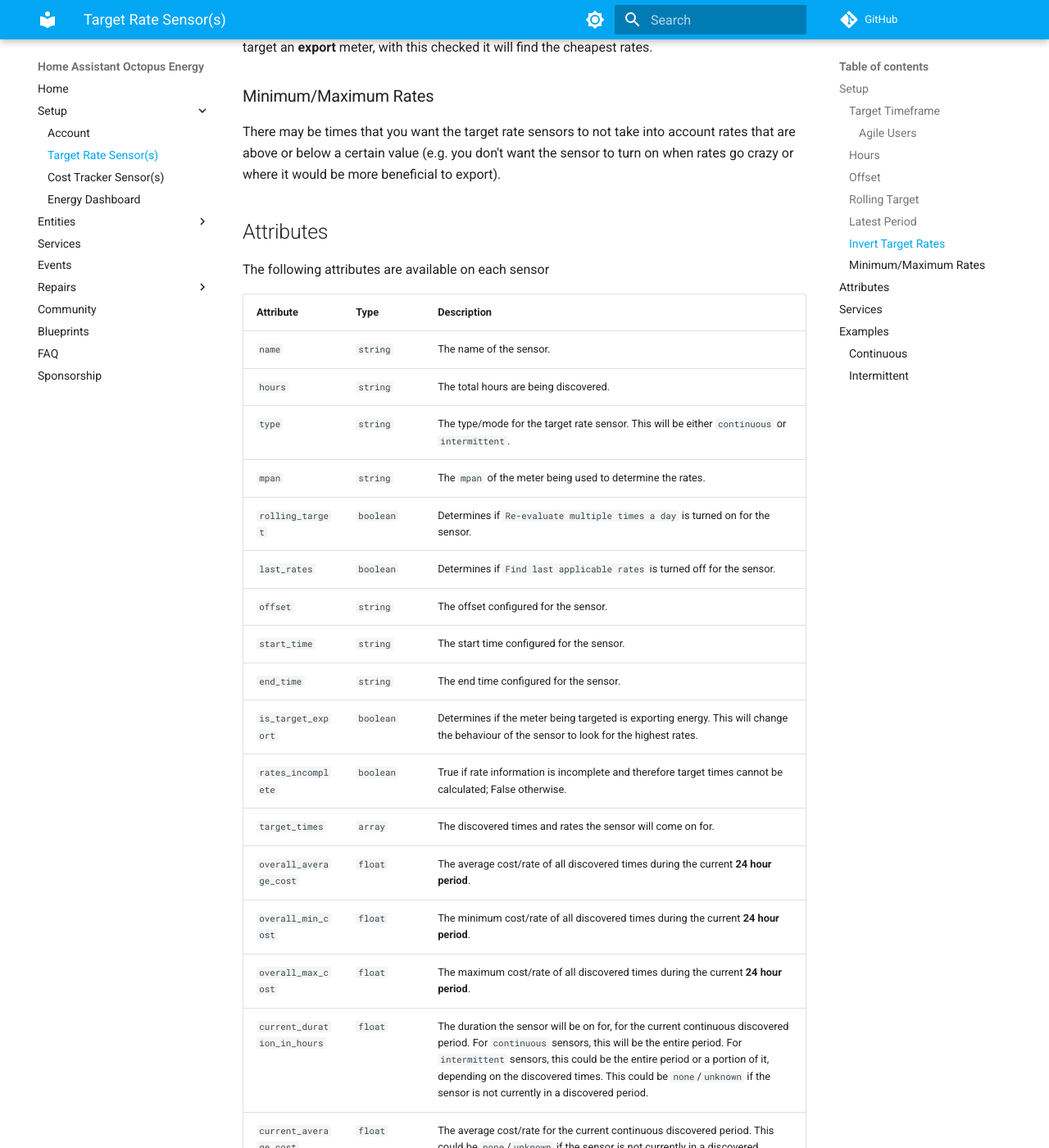
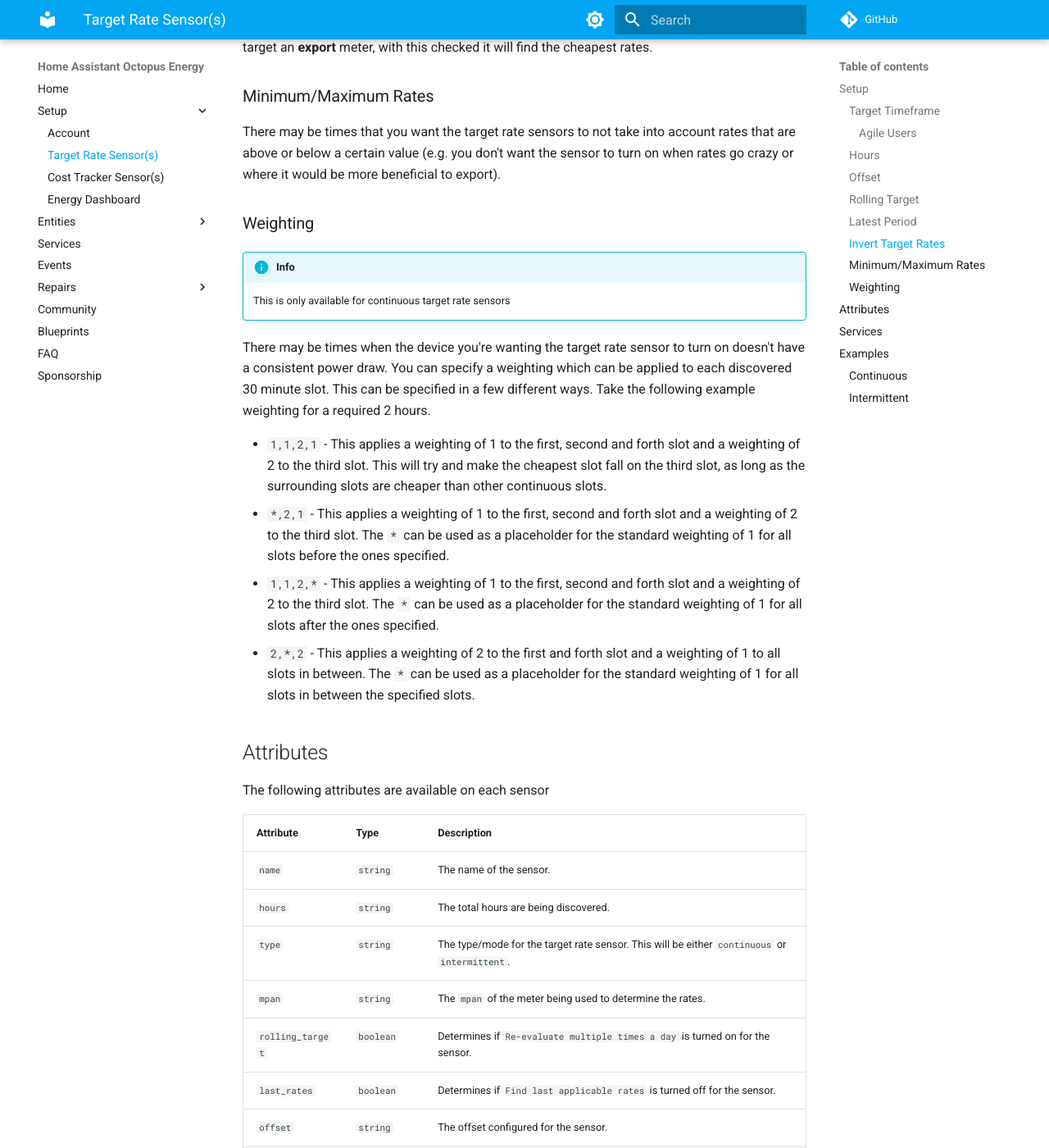
Before and after one commit to BottlecapDave/HomeAssistant-OctopusEnergy, an MkDocs documentation site: the page built from _docs/setup/target_rate.md, in a window 1280 px wide and 1400 px high, scrolled down 3108 px. Shown: the whole window at 82% size. Built offline with MkDocs 1.6.1 and Material for MkDocs 9.7.7, drawn with Linux system fonts in a browser that asks for light colours; comment, search, counter and statistics services are not loaded.

Commit message:
docs: Updated target rate to include weighting examples.

```diff
--- a/_docs/setup/target_rate.md
+++ b/_docs/setup/target_rate.md
@@ -76,6 +76,19 @@ If this is checked, then the normal behaviour of the sensor will be reversed. Th
 ### Minimum/Maximum Rates
 
 There may be times that you want the target rate sensors to not take into account rates that are above or below a certain value (e.g. you don't want the sensor to turn on when rates go crazy or where it would be more beneficial to export).
+
+### Weighting
+
+!!! info
+
+    This is only available for continuous target rate sensors
+
+There may be times when the device you're wanting the target rate sensor to turn on doesn't have a consistent power draw. You can specify a weighting which can be applied to each discovered 30 minute slot. This can be specified in a few different ways. Take the following example weighting for a required 2 hours.
+
+* `1,1,2,1` - This applies a weighting of 1 to the first, second and forth slot and a weighting of 2 to the third slot. This will try and make the cheapest slot fall on the third slot, as long as the surrounding slots are cheaper than other continuous slots.
+* `*,2,1` - This applies a weighting of 1 to the first, second and forth slot and a weighting of 2 to the third slot. The `*` can be used as a placeholder for the standard weighting of 1 for all slots before the ones specified.
+* `1,1,2,*` - This applies a weighting of 1 to the first, second and forth slot and a weighting of 2 to the third slot. The `*` can be used as a placeholder for the standard weighting of 1 for all slots after the ones specified.
+* `2,*,2` - This applies a weighting of 2 to the first and forth slot and a weighting of 1 to all slots in between. The `*` can be used as a placeholder for the standard weighting of 1 for all slots in between the specified slots.
 
 ## Attributes
 
```
